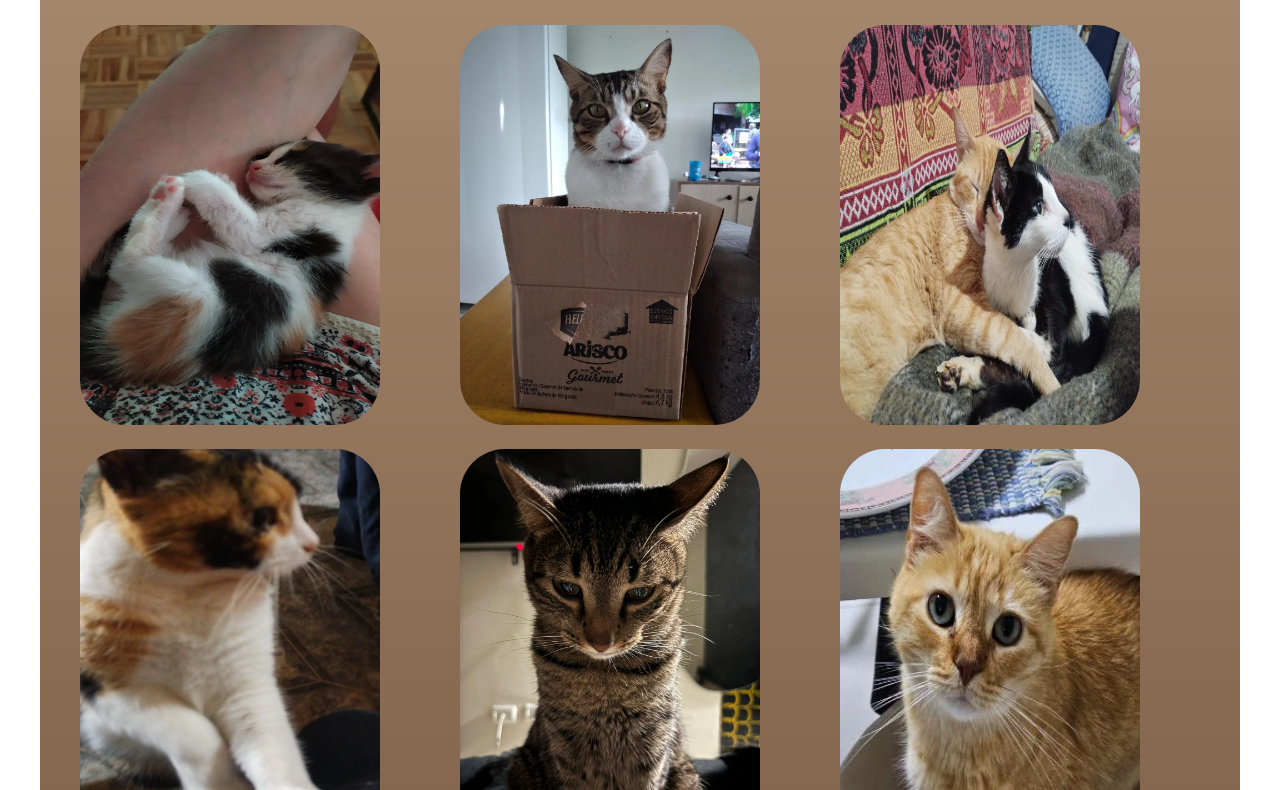
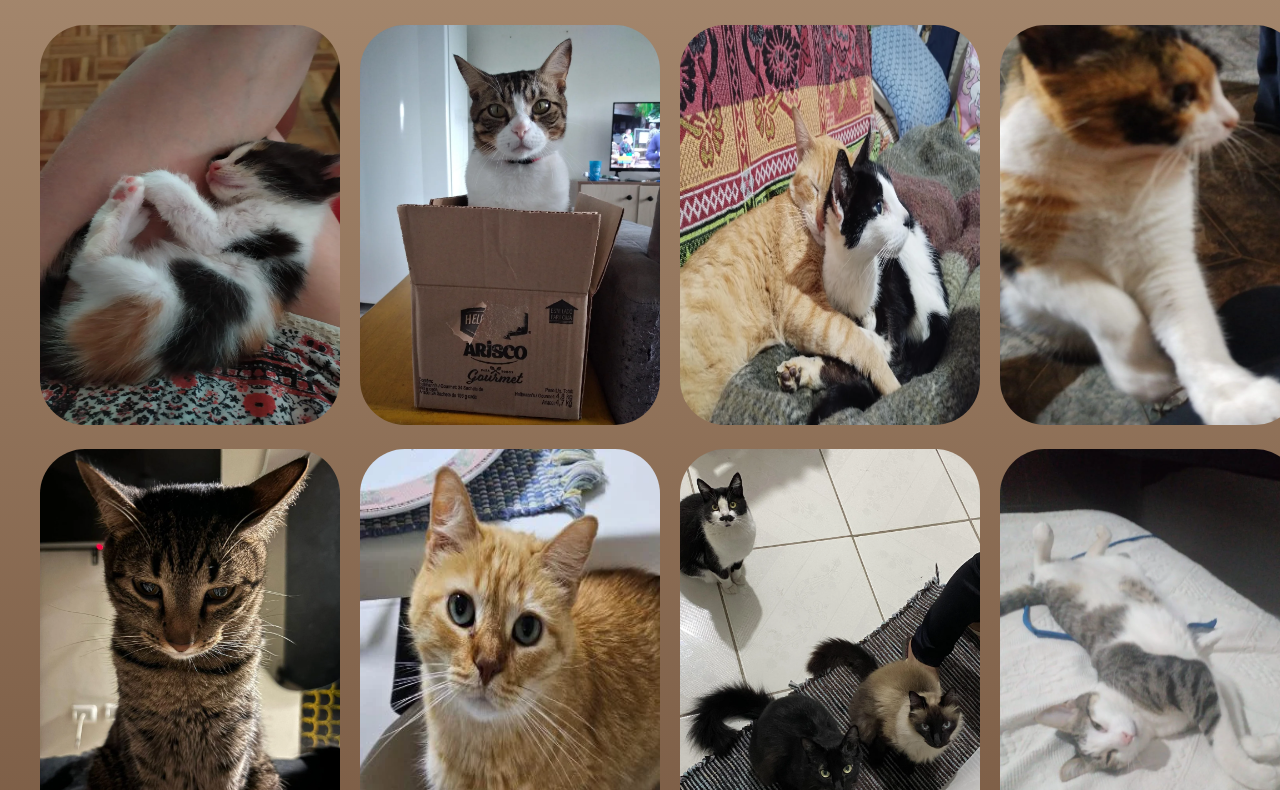
Before and after one commit to oTyR3D/SiteGatos, a plain HTML site: page index.html in a window 1280 px wide. Shown: the part 73-863 px from the top of the page. Drawn offline with Linux system fonts and the light colour scheme.

Commit message:
Update style.css

```diff
--- a/style.css
+++ b/style.css
@@ -8,20 +8,20 @@ body {
     height: 100vh;
     margin: 0;
     padding: 0;
+    box-sizing: border-box;
     font-family: Arial, sans-serif; /* Adicionei uma fonte padrão */
 }
 
 .apresentacao {
     background-color: #cccccc;
     background-image: linear-gradient(#A6896F, #401E0A);
-    padding-bottom: 30px;
-    max-width: 1200px; /* Adicionei um máximo de largura para evitar que a página seja muito larga */
-    margin: 0 auto; /* Centralizei o elemento main */
+    margin: 0;
+    padding-bottom: 5px;
 }
 
 .apresentacao__fotos {
     display: grid;
-    grid-template-columns: repeat(3, 1fr);
+    grid-template-columns: repeat(4, 1fr);
     grid-auto-rows: minmax(100px, auto);
     grid-gap: 20px;
     margin: 40px; /* Adicionei um espaçamento entre a grade e o conteúdo */
```
